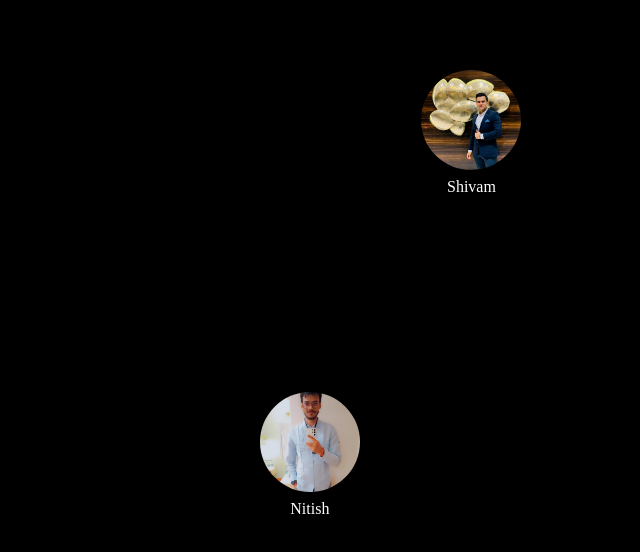
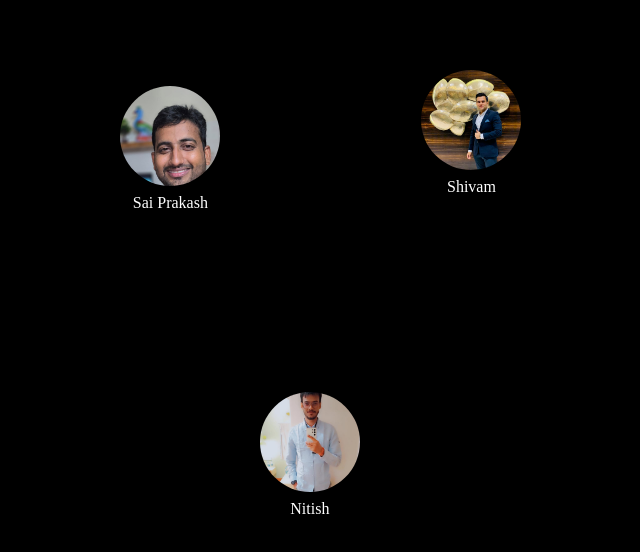
Before and after one commit to inarendran/xseed-tech-team-members, a plain HTML site: page index.html in a window 1280 px wide. Shown: the whole page, without its empty margins (21-661 px from the left). Drawn offline with Linux system fonts and the light colour scheme.

Commit message:
add sai image

```diff
--- a/index.html
+++ b/index.html
@@ -39,6 +39,10 @@
     <div class="ball-container">
         <div class="ball" style="background-image: url('./assets/shivam.png');"></div>
         <div class="name">Shivam</div>
+    </div>
+    <div class="ball-container">
+        <div class="ball" style="background-image: url('./assets/sai.jpeg');"></div>
+        <div class="name">Sai Prakash</div>
     </div>
 
     <script>
```
Also changed, not shown: assets/sai.jpeg (added).
